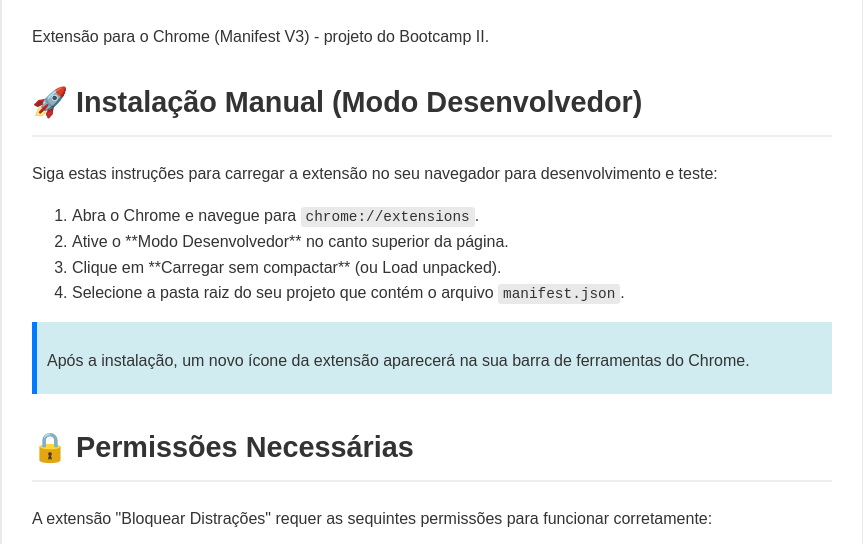
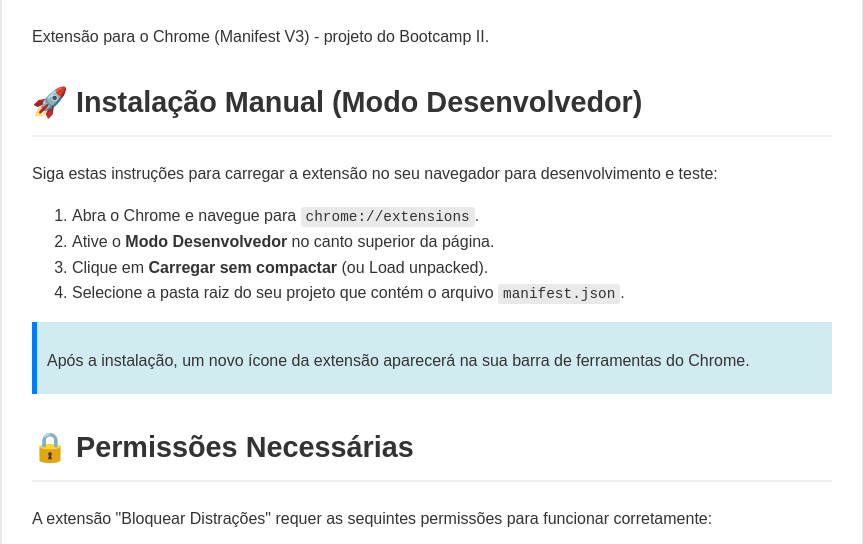
Before and after one commit to anaacllara/bootcamp2-chrome-ext-anacllara, a browser extension: page docs/index.html in a window 1280 px wide. Shown: the part 179-723 px from the top of the page, without its empty margins (208-1071 px from the left). Drawn offline with Linux system fonts and the light colour scheme.

Commit message:
update code index.html

```diff
--- a/docs/index.html
+++ b/docs/index.html
@@ -66,8 +66,8 @@
         <p>Siga estas instruções para carregar a extensão no seu navegador para desenvolvimento e teste: </p>
         <ol>
             <li>Abra o Chrome e navegue para <code>chrome://extensions</code>.</li>
-            <li>Ative o **Modo Desenvolvedor** no canto superior da página.</li>
-            <li>Clique em **Carregar sem compactar** (ou Load unpacked).</li>
+            <li>Ative o <strong>Modo Desenvolvedor</strong> no canto superior da página.</li>
+            <li>Clique em <strong>Carregar sem compactar</strong> (ou Load unpacked).</li>
             <li>Selecione a pasta raiz do seu projeto que contém o arquivo <code>manifest.json</code>.</li>
         </ol>
         <div class="highlight">
```
